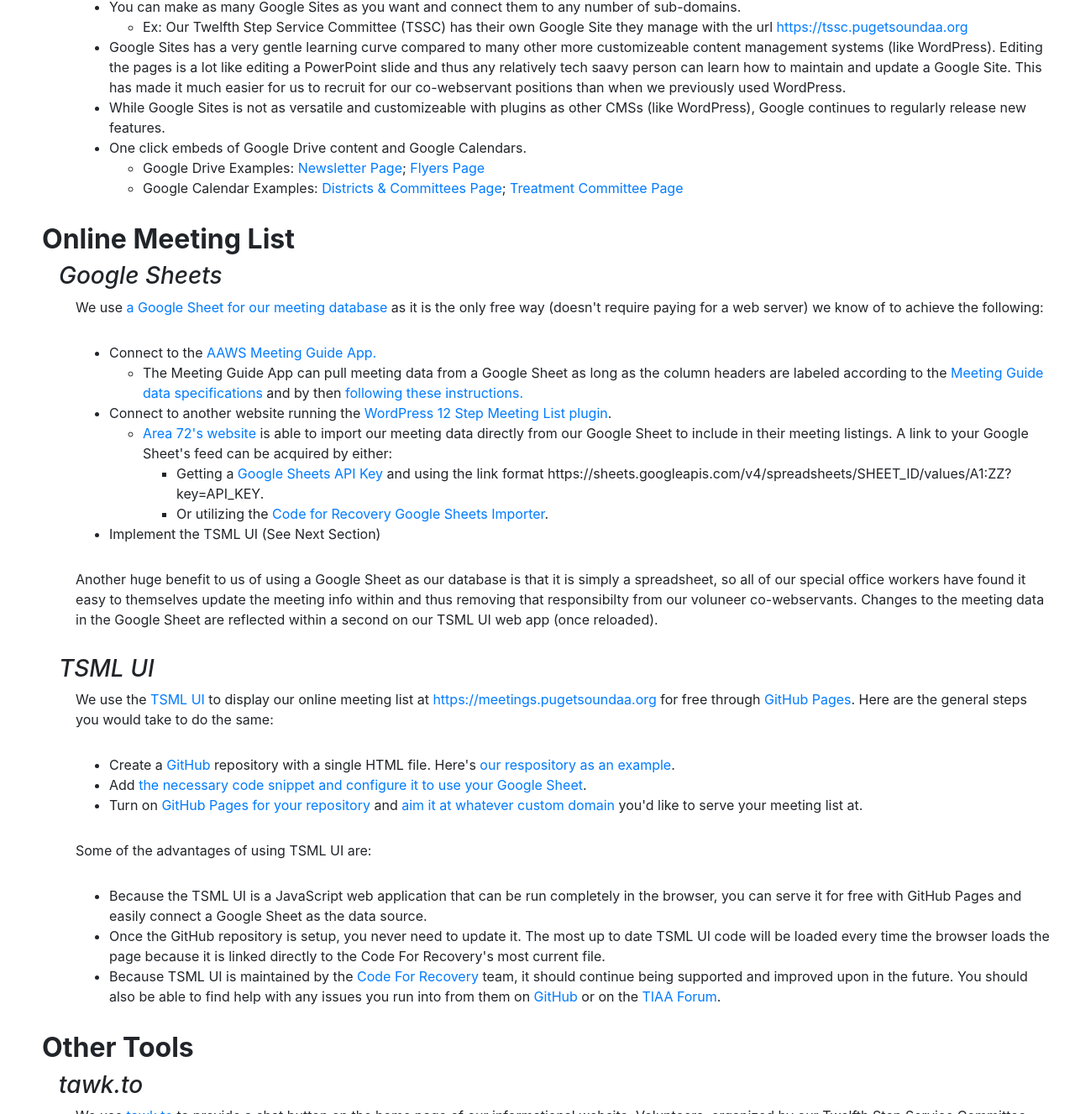
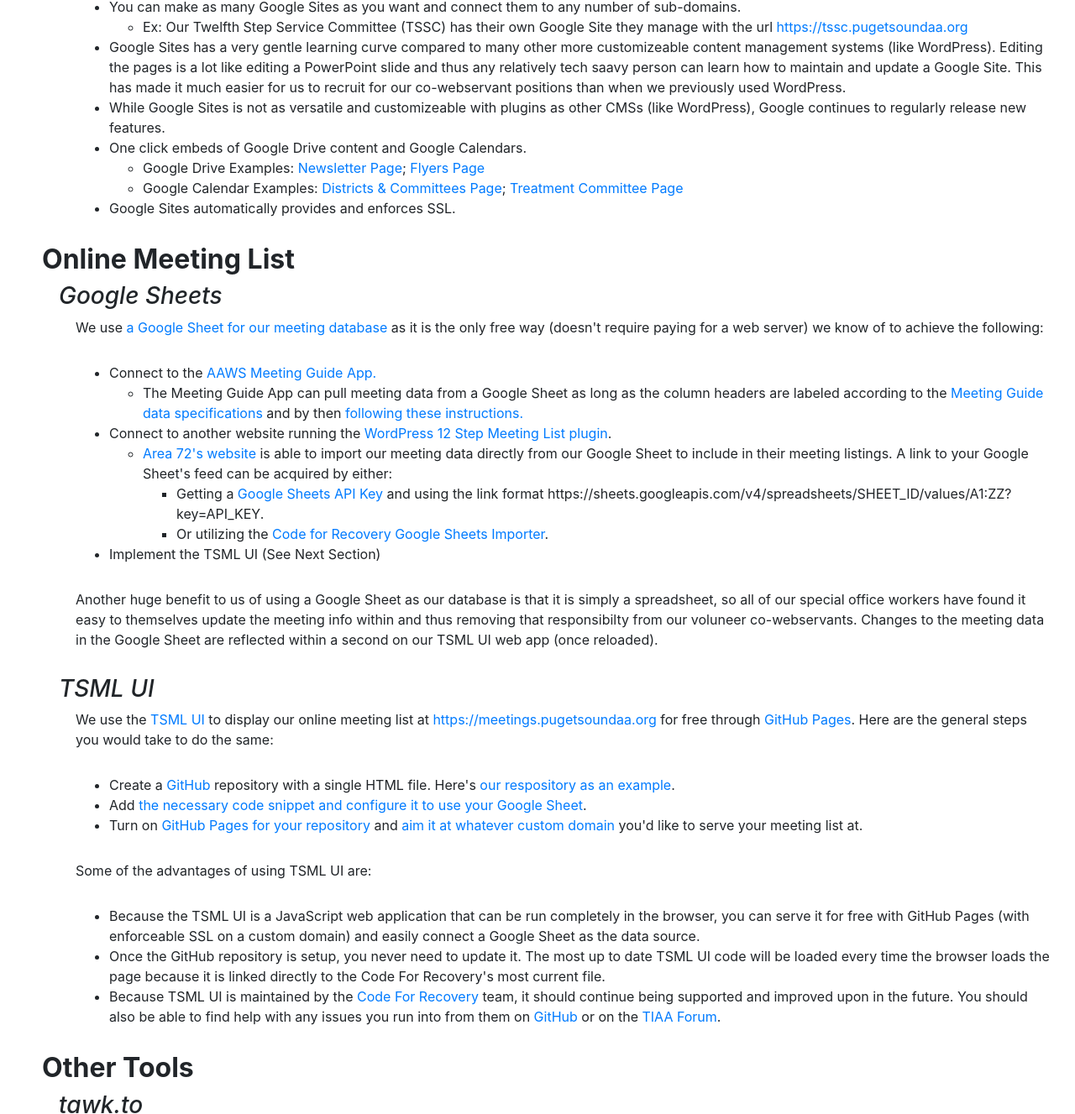
Before and after one commit to pugetsoundaa/stack, a plain HTML site: page index.html in a window 1280 px wide. Shown: the part 862-2189 px from the top of the page at 84% size. Drawn offline with nearby package versions, Linux system fonts and the light colour scheme.

Commit message:
added notes about SSL

```diff
--- a/index.html
+++ b/index.html
@@ -65,6 +65,7 @@
               <li>Google Drive Examples: <a target="blank" href="https://www.pugetsoundaa.org/newsletter">Newsletter Page</a>; <a target="blank" href="https://www.pugetsoundaa.org/flyers">Flyers Page</a></li>
               <li>Google Calendar Examples: <a target="blank" href="https://www.pugetsoundaa.org/districts-and-committees">Districts & Committees Page</a>; <a target="blank" href="https://sites.google.com/pugetsoundaa.org/main/districts-and-committees/treatment">Treatment Committee Page</a></li>
             </ul>
+            <li>Google Sites automatically provides and enforces SSL.</li>
           </ul>
 
       <h2 class="two-indent"><strong>Online Meeting List</strong></h2>
@@ -101,7 +102,7 @@
           <p class="four-indent">Some of the advantages of using TSML UI are:</p>
 
             <ul class="four-indent">
-              <li>Because the TSML UI is a JavaScript web application that can be run completely in the browser, you can serve it for free with GitHub Pages and easily connect a Google Sheet as the data source.</li>
+              <li>Because the TSML UI is a JavaScript web application that can be run completely in the browser, you can serve it for free with GitHub Pages (with enforceable SSL on a custom domain) and easily connect a Google Sheet as the data source.</li>
               <li>Once the GitHub repository is setup, you never need to update it. The most up to date TSML UI code will be loaded every time the browser loads the page because it is linked directly to the Code For Recovery's most current file.</li>
               <li>Because TSML UI is maintained by the <a target="_blank" href="https://code4recovery.org">Code For Recovery</a> team, it should continue being supported and improved upon in the future. You should also be able to find help with any issues you run into from them on <a target="_blank" href="https://github.com/code4recovery/">GitHub</a> or on the <a target="_blank" href="https://tiaa-forum.org">TIAA Forum</a>.</li>
             </ul>
```
